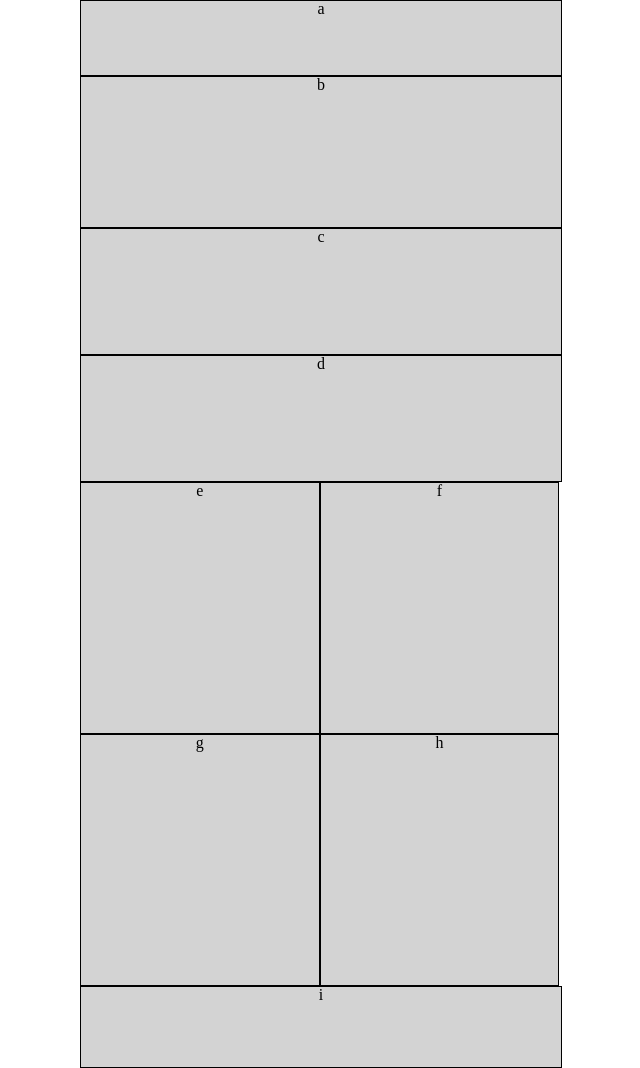
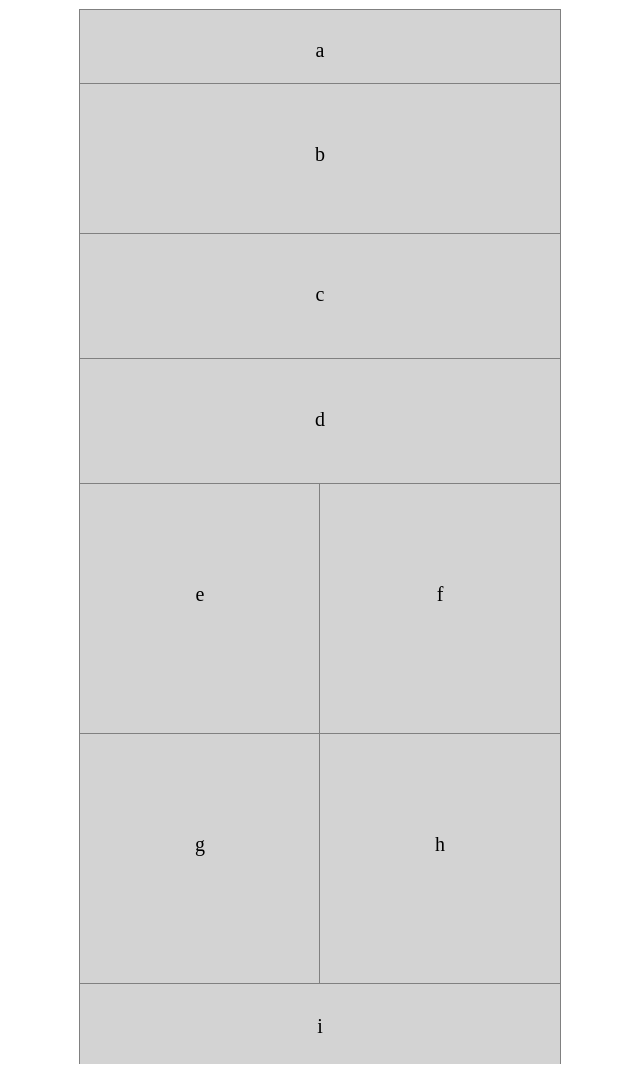
Before and after one commit to andrewquamme/301-lab-01, a plain HTML site: page index.html in a window 1280 px wide. Shown: the whole page, without its empty margins (320-960 px from the left). Drawn offline with Linux system fonts and the light colour scheme.

Commit message:
adds p tags, styles css

```diff
--- a/css/base.css
+++ b/css/base.css
@@ -2,11 +2,19 @@ body {
   width: 480px;
   height: 767px;
   margin: auto;
+  padding: 10px 0px;
 }
 
 div {
-  border: 1px solid black;
-  text-align: center;
+  outline: 1px solid gray;
   background-color: lightgray;
   float: left;
+  font-size: 20px;
 }
+
+p {
+  position: relative;
+  top: 40%;
+  vertical-align: middle;
+  text-align: center;
+}
--- a/css/layout.css
+++ b/css/layout.css
@@ -14,7 +14,7 @@
 }
 
 #e, #f, #g, #h {
-  width: 49.5%;
+  width: 50%;
   height: 32.6%;
 }
 
--- a/index.html
+++ b/index.html
@@ -10,23 +10,23 @@
 
   <body>
 
-    <div id="a">a</div>
+    <div id="a"><p>a</p></div>
 
-    <div id="b">b</div>
+    <div id="b"><p>b</p></div>
 
-    <div id="c">c</div>
+    <div id="c"><p>c</p></div>
 
-    <div id="d">d</div>
+    <div id="d"><p>d</p></div>
 
-    <div id="e">e</div>
+    <div id="e"><p>e</p></div>
 
-    <div id="f">f</div>
+    <div id="f"><p>f</p></div>
 
-    <div id="g">g</div>
+    <div id="g"><p>g</p></div>
 
-    <div id="h">h</div>
+    <div id="h"><p>h</p></div>
 
-    <div id="i">i</div>
+    <div id="i"><p>i</p></div>
 
     <!-- <script src="" async defer></script> -->
   </body>
```
